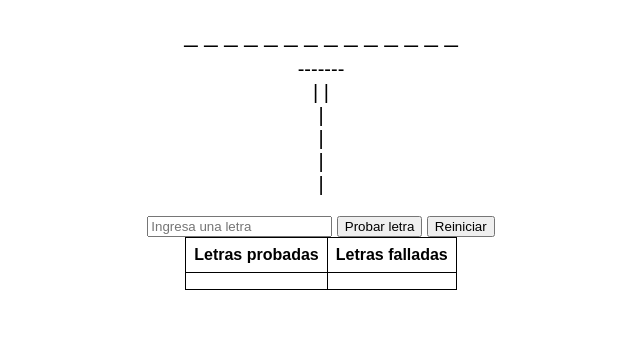
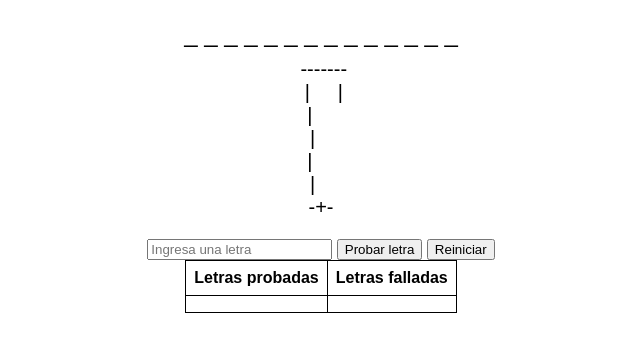
Before and after one commit to cuchiflusy/ahorcado, a plain HTML site: page index.html in a window 1280 px wide. Shown: the whole page, without its empty margins (319-959 px from the left). Drawn offline with Linux system fonts and the light colour scheme.

Commit message:
Update index.html

```diff
--- a/index.html
+++ b/index.html
@@ -23,6 +23,7 @@
     #muñeco {
       font-size: 20px;
       margin-bottom: 20px;
+      white-space: pre; /* Para mantener los saltos de línea */
     }
 
     table {
@@ -71,12 +72,12 @@ function mostrarMuñeco(intentos) {
     " |     |",
     " |     " + (intentos > 0 ? "O" : ""),
     " |    " + (intentos > 2 ? "/|\\" : (intentos > 1 ? "/|" : (intentos > 0 ? " |" : ""))),
-    " |    " + (intentos > 4 ? "/" : ""),
-    " |    " + (intentos > 5 ? "/ \\" : ""),
+    " |     " + (intentos > 3 ? "|" : ""),
+    " |    " + (intentos > 4 ? "/ \\" : ""),
     "-+-"
   ];
 
-  let dibujoFinal = dibujo.slice(0, 6).join("<br>");
+  let dibujoFinal = dibujo.join("<br>");
   document.getElementById("muñeco").innerHTML = dibujoFinal;
 }
 
```
